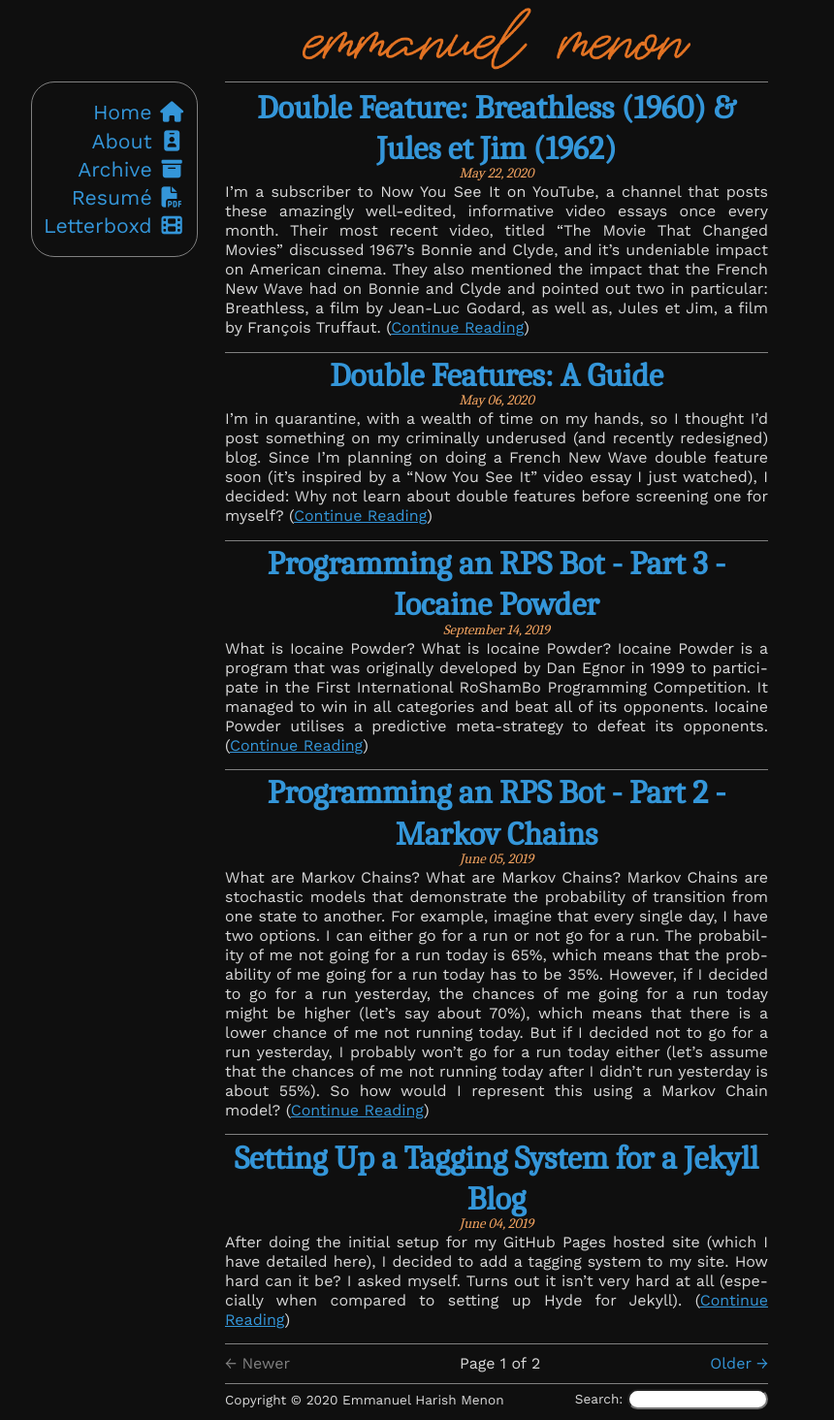
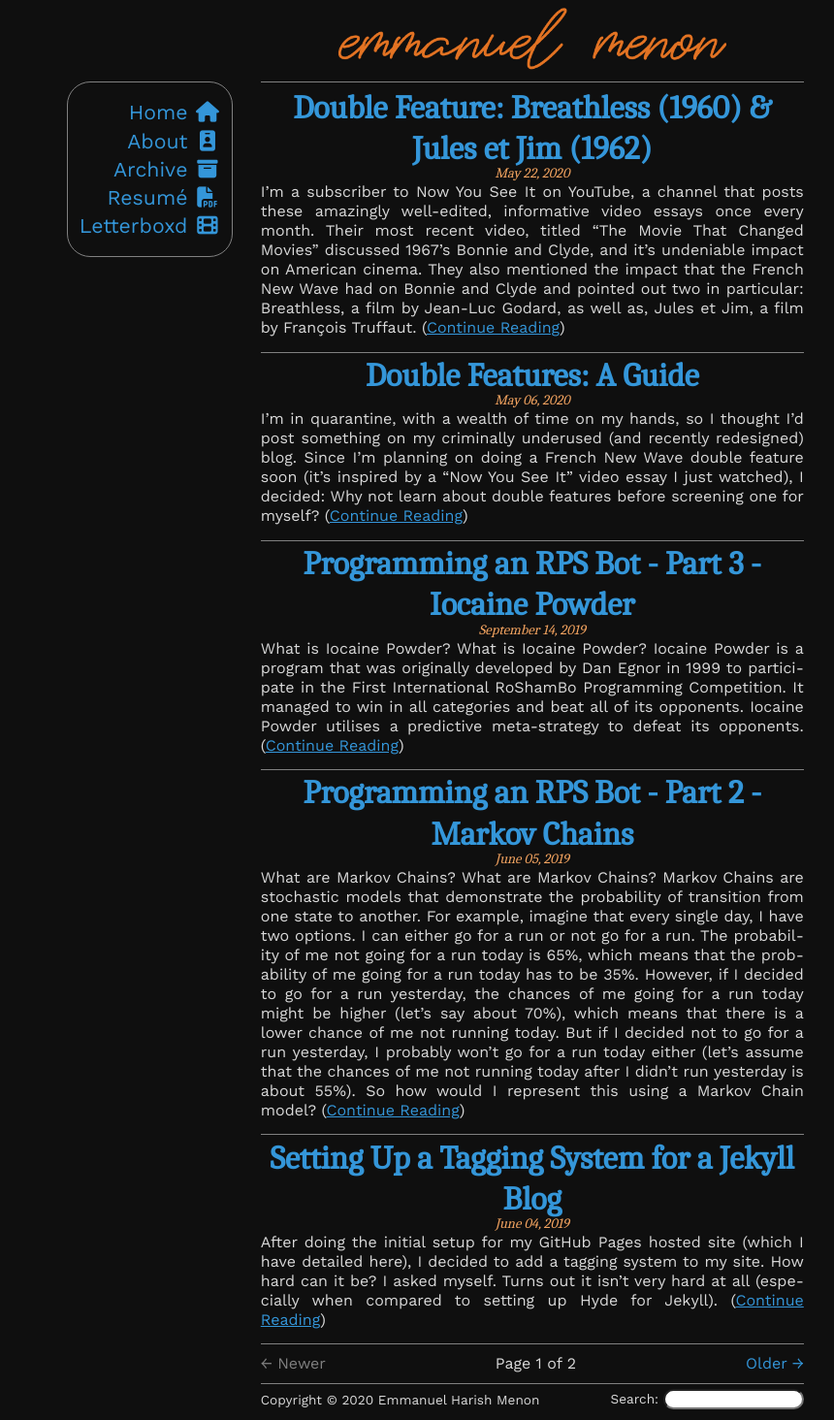
Before and after one commit to emmanuelmenon/emmanuelmenon.github.io, a Jekyll site: the page built from index.html, in a window 1280 px wide. Shown: the whole page at 97% size, without its empty margins (128-988 px from the left). Built offline with Jekyll 4.4.1, drawn with Linux system fonts in a browser that asks for light colours; nearby versions of some CDN libraries; the list of posts is cut into pages by our own code.

Commit message:
Add body left margin

```diff
--- a/assets/css/styles.css
+++ b/assets/css/styles.css
@@ -14,6 +14,7 @@ footer form input { border-radius: 1.5rem; }
 body {
 	width: 35em;
 	margin: 0 auto;
+	margin-left: 31%;
 	background-color: #0F0F0F;
 	color: #d9d9d9;
 	font-family: 'Work Sans', sans-serif;
```
